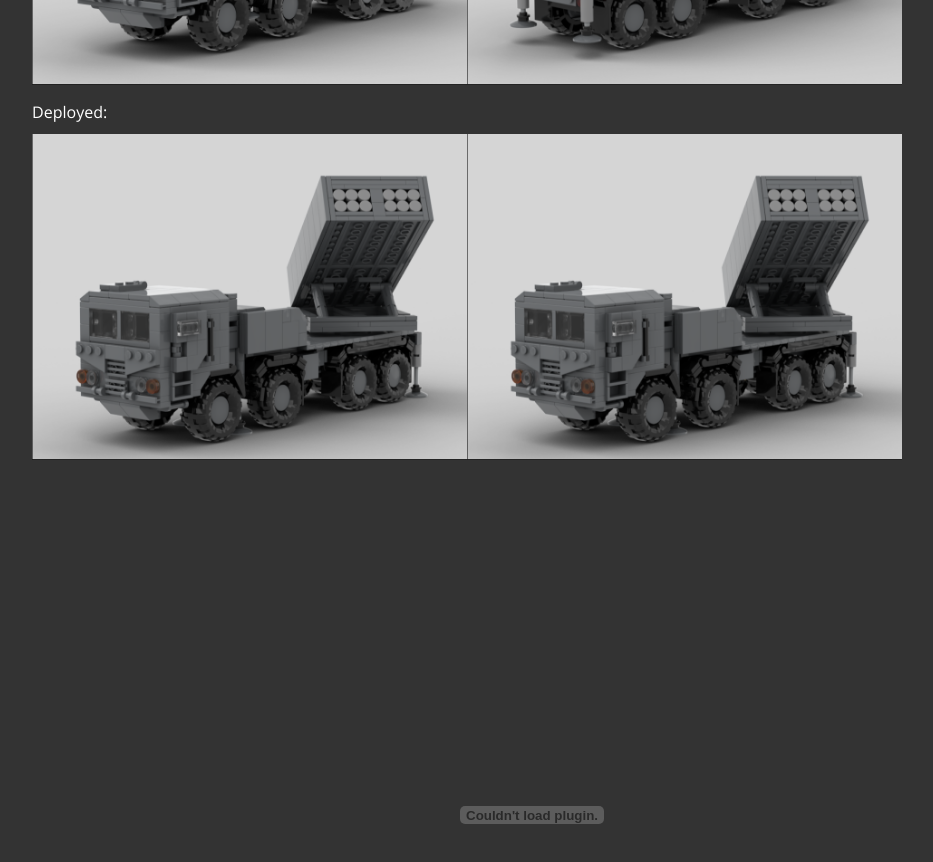
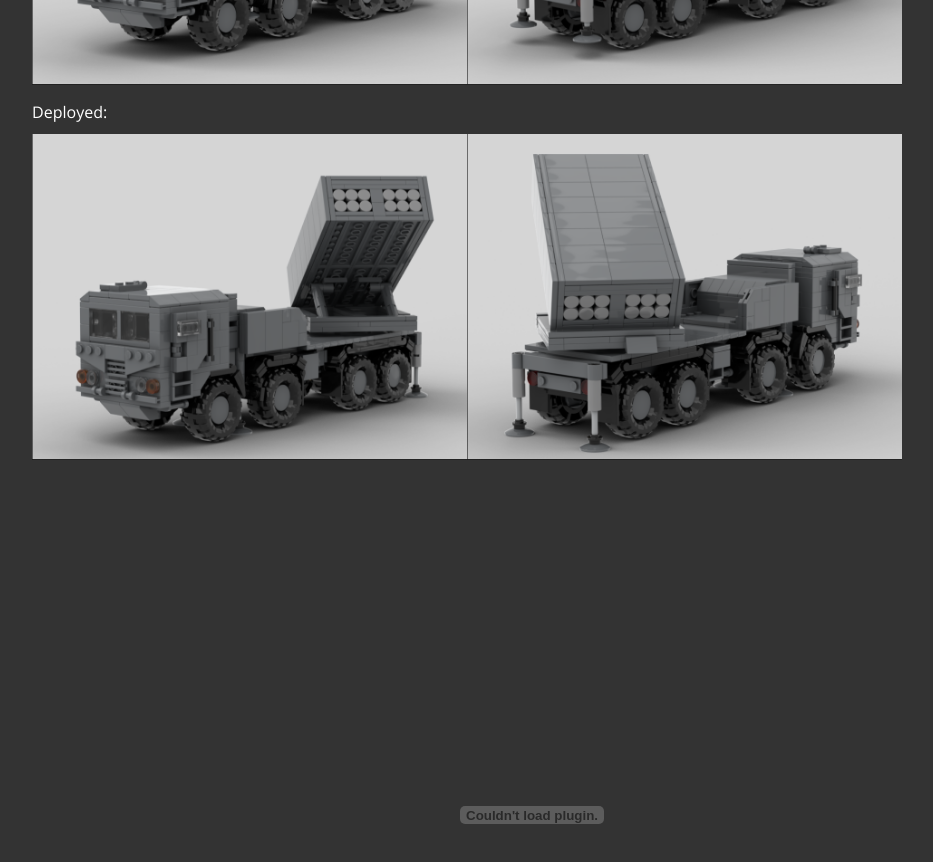
Before and after one commit to EZwEnQq/Graybuilds, a plain HTML site: page K239MLRS.html in a window 1280 px wide. Shown: the part 1180-2042 px from the top of the page, without its empty margins (160-1093 px from the left). Drawn offline with Linux system fonts and the light colour scheme.

Commit message:
quick fix!

```diff
--- a/K239MLRS.html
+++ b/K239MLRS.html
@@ -27,7 +27,7 @@
 		</p>
 		<div class="gallery">
 			<img src="images/K239MLRSIMG1.png" alt="K239MLRS" width="40%"><img src="images/K239MLRSIMG2.png" alt="K239MLRS" width="40%">
-			<p>Deployed:</p><img src="images/K239MLRSIMG3.png" alt="K239MLRS" width="40%"><img src="images/K239MLRSIMG3.png" alt="U4320" width="40%">
+			<p>Deployed:</p><img src="images/K239MLRSIMG3.png" alt="K239MLRS" width="40%"><img src="images/K239MLRSIMG4.png" alt="U4320" width="40%">
 		</div>
 		<embed src="instructions/K239MLRS.pdf" width="1000" height="700"/>
 	</div>
```
